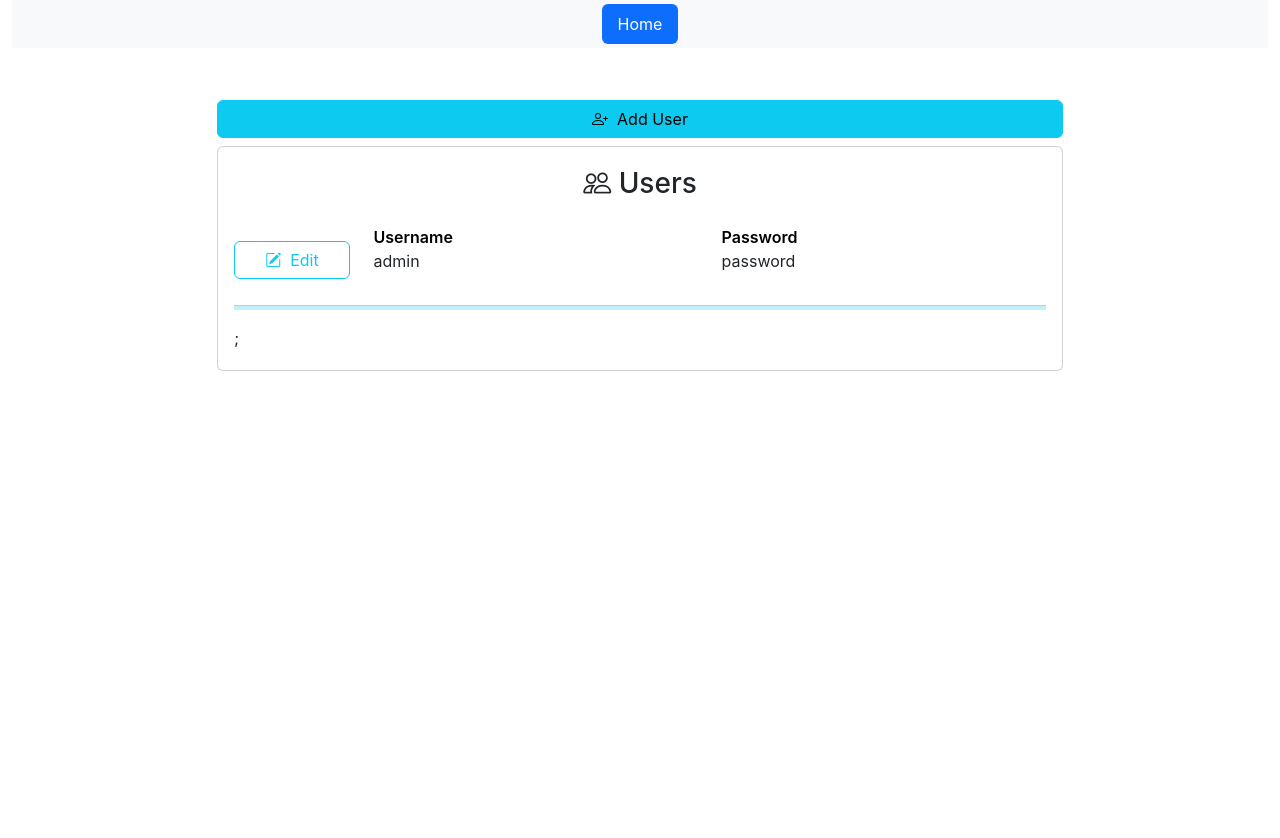
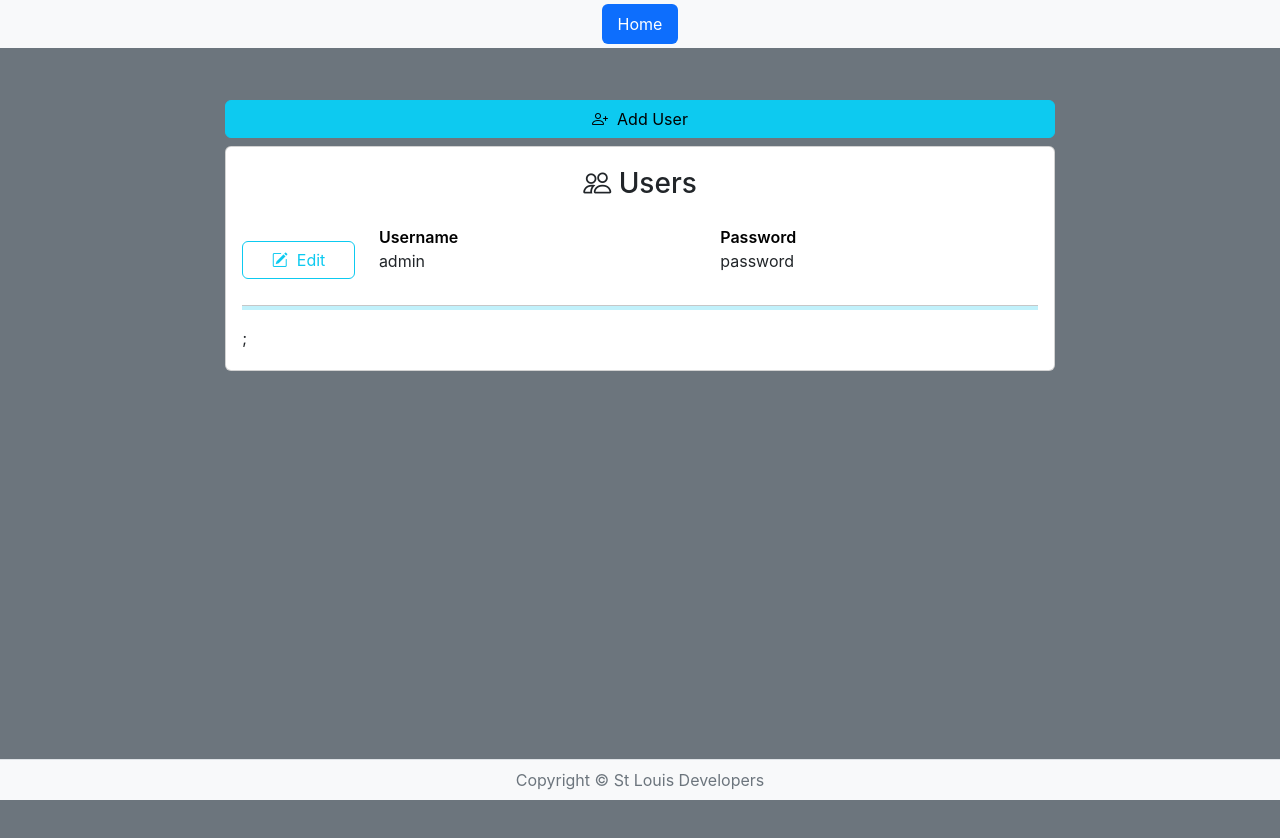
Before and after one commit to kingsleytagbo/nextjs-react-base, a Next.js app: page /users in a window 1280 px wide. Shown: the top 838 px of the page. Before the commit the page ends 800 px from the top, so only its background shows below. Built offline with nearby package versions, Linux system fonts and the light colour scheme.

Commit message:
header & footeer

```diff
--- a/pages/users.tsx
+++ b/pages/users.tsx
@@ -1,33 +1,32 @@
 import type { NextPage } from 'next';
 import Head from 'next/head';
+import Footer from '../components/footer';
 import Header from '../components/header';
 import ListUsers from '../components/users/list-users';
 
 const Users: NextPage = () => {
 
   return (
-    <main className="clearfix">
+<main className="bg-light">
       <Head>
         <title>{process.env.NEXT_PUBLIC_REACT_APP_WEBSITE_NAME}</title>
         <meta name="description" content={process.env.NEXT_PUBLIC_REACT_APP_WEBSITE_DESCRIPTION} />
         <link rel="icon" href="/favicon.ico" />
       </Head>
+      <Header></Header>
 
-      <section>
-        <Header></Header>
+      <section className="container-fluid bg-secondary vh-100">
         <div className="row">
           <div className="col-md-12">
 
-              <section>
-                <ListUsers></ListUsers>
-              </section>
+            <section>
+              <ListUsers></ListUsers>
+            </section>
 
           </div></div>
       </section>
 
-      <footer>
-      </footer>
-
+      <Footer></Footer>
     </main>
   )
 }
```
